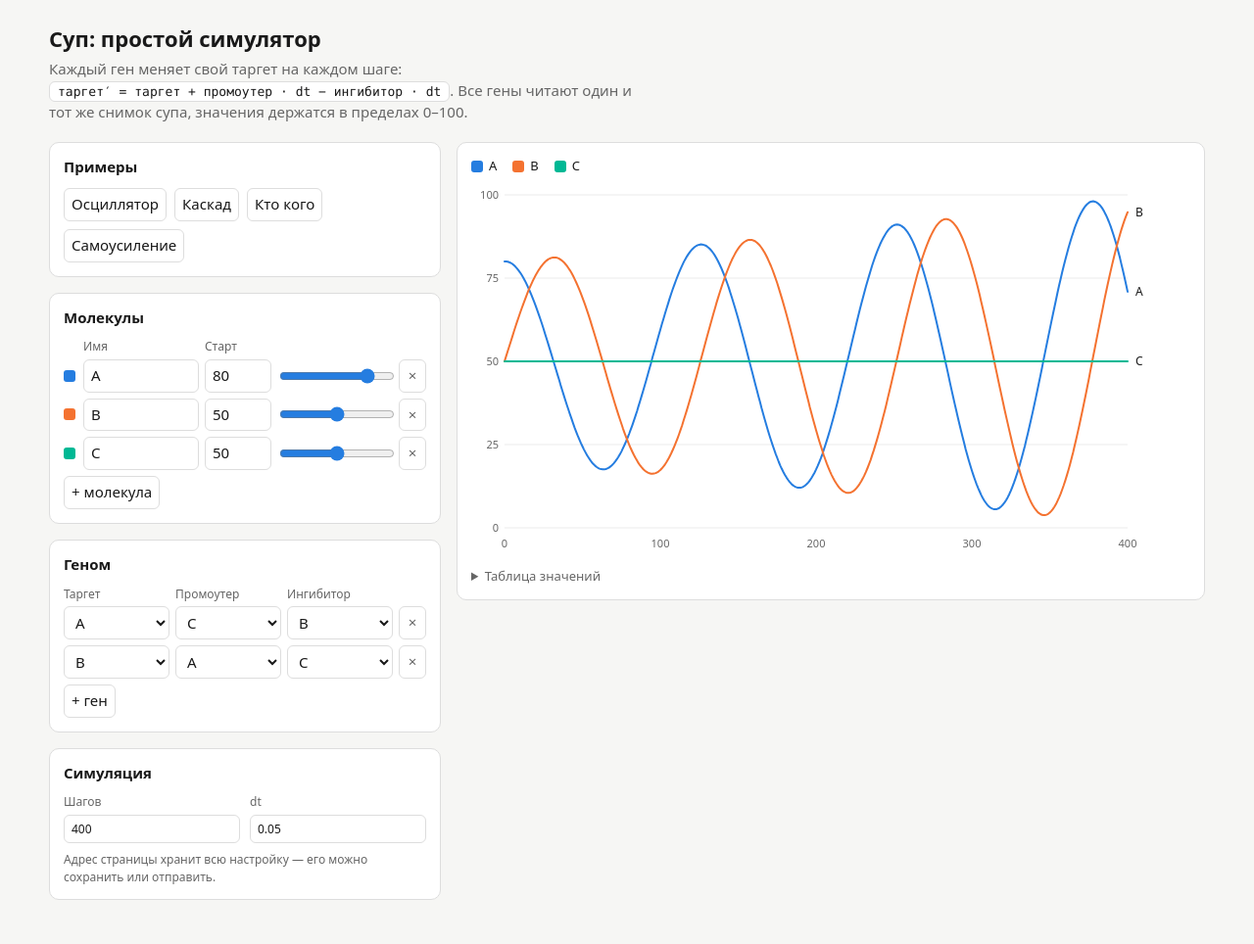
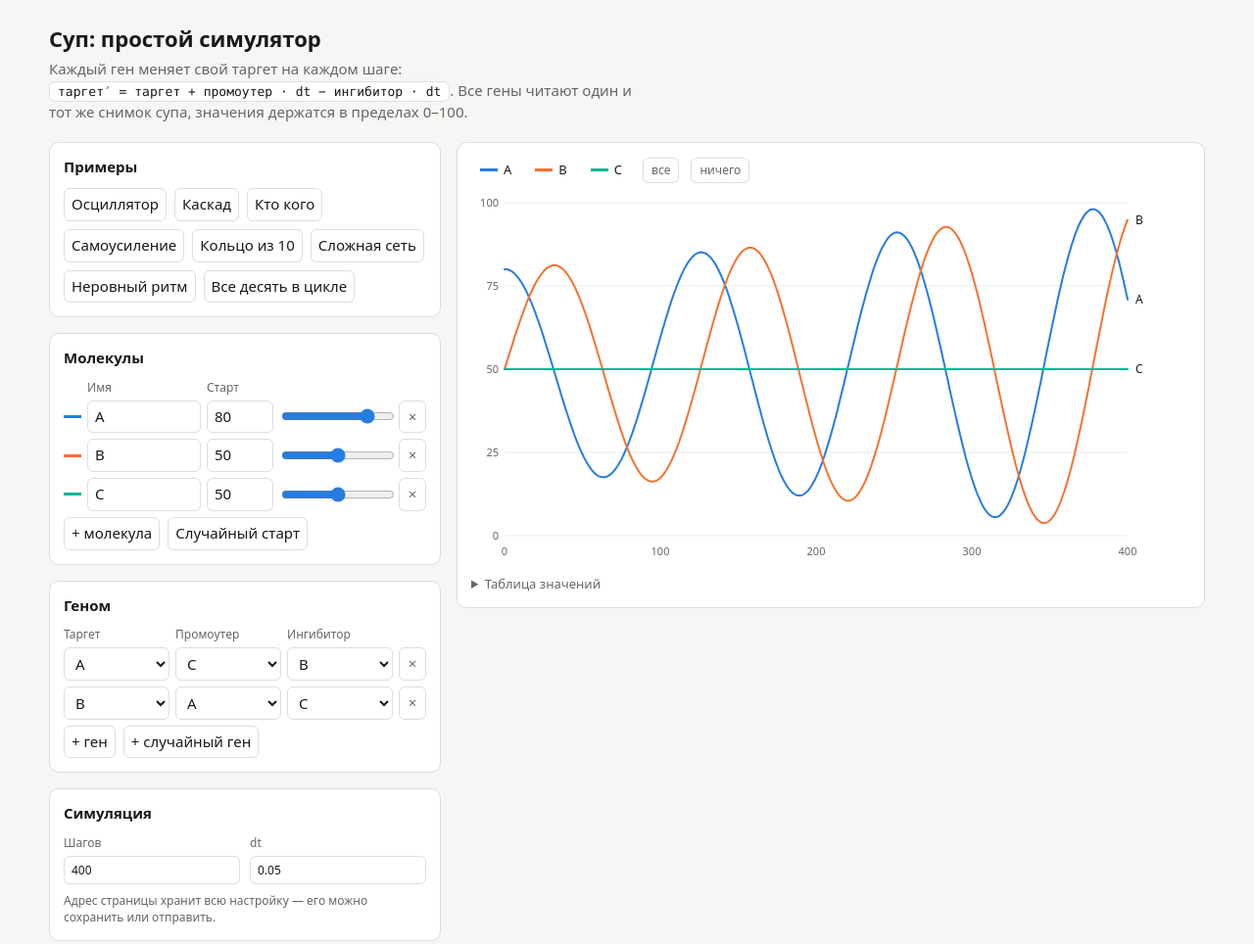
Before and after one commit to elqver/soup-sim, a plain HTML site: page index.html in a window 1280 px wide. Shown: the whole page at 98% size. Drawn offline with Linux system fonts and the light colour scheme.

Commit message:
Add 10-molecule examples, line toggles, random gene and random start
Co-Authored-By: Claude Fable 5.2 <noreply@anthropic.com>

```diff
--- a/index.html
+++ b/index.html
@@ -52,10 +52,12 @@
   .stack { display: grid; gap: 16px; }
   .presets { display: flex; flex-wrap: wrap; gap: 8px; }
   .row { display: grid; gap: 6px; align-items: center; margin-bottom: 6px; }
-  .row.molecule { grid-template-columns: 14px minmax(0, 1fr) 68px minmax(60px, 1fr) 28px; }
+  .row.molecule { grid-template-columns: 18px minmax(0, 1fr) 68px minmax(60px, 1fr) 28px; }
   .row.gene { grid-template-columns: repeat(3, minmax(0, 1fr)) 28px; }
   .row.head { color: var(--text-2); font-size: 12px; margin-bottom: 4px; }
-  .swatch { width: 12px; height: 12px; border-radius: 3px; display: inline-block; flex: none; }
+  .key { width: 18px; height: 0; border-top: 3px solid; display: inline-block; flex: none; }
+  .key.dashed { border-top-style: dashed; }
+  .actions { display: flex; flex-wrap: wrap; gap: 8px; }
   input, select, button {
     font: inherit; color: var(--text); background: var(--surface);
     border: 1px solid var(--border); border-radius: 6px; padding: 5px 7px; min-width: 0; width: 100%;
@@ -69,8 +71,10 @@
   .params { display: grid; grid-template-columns: 1fr 1fr; gap: 10px; }
   label.field { display: grid; gap: 4px; font-size: 12px; color: var(--text-2); }
   .hint { color: var(--text-2); font-size: 12px; margin: 8px 0 0; }
-  .legend { display: flex; flex-wrap: wrap; gap: 4px 16px; margin-bottom: 8px; font-size: 13px; }
-  .legend span { display: inline-flex; align-items: center; gap: 6px; }
+  .legend { display: flex; flex-wrap: wrap; align-items: center; gap: 4px 6px; margin-bottom: 8px; font-size: 13px; }
+  .legend .item { display: inline-flex; align-items: center; gap: 6px; padding: 3px 8px; border-color: transparent; }
+  .legend .item[aria-pressed=false] { opacity: .45; text-decoration: line-through; }
+  .legend .all { margin-left: 6px; padding: 3px 8px; font-size: 12px; color: var(--text-2); }
   .chart { position: relative; }
   svg { display: block; width: 100%; height: 380px; overflow: visible; }
   .axis text, .end-label { fill: var(--text-2); font-size: 11px; }
@@ -115,14 +119,20 @@
         <h2>Молекулы</h2>
         <div class="row molecule head"><span></span><span>Имя</span><span>Старт</span><span></span><span></span></div>
         <div id="molecules"></div>
-        <button id="add-molecule">+ молекула</button>
+        <div class="actions">
+          <button id="add-molecule">+ молекула</button>
+          <button id="random-start">Случайный старт</button>
+        </div>
       </section>
 
       <section class="panel">
         <h2>Геном</h2>
         <div class="row gene head"><span>Таргет</span><span>Промоутер</span><span>Ингибитор</span><span></span></div>
         <div id="genes"></div>
-        <button id="add-gene">+ ген</button>
+        <div class="actions">
+          <button id="add-gene">+ ген</button>
+          <button id="add-random-gene">+ случайный ген</button>
+        </div>
       </section>
 
       <section class="panel">
@@ -152,7 +162,9 @@
 <script src="engine.js"></script>
 <script>
 (function () {
-  const MAX_MOLECULES = 8;
+  // Eight colours; molecules 9-16 reuse them with a dashed line.
+  const COLORS = 8;
+  const MAX_MOLECULES = 16;
   const NONE = "";
 
   const PRESETS = {
@@ -176,7 +188,38 @@
       genes: [["A", "A", null], ["B", null, "A"]],
       steps: 200, dt: 0.05,
     },
+    // Each molecule is pushed up by its left neighbour and down by its right one.
+    "Кольцо из 10": network(
+      [100, 50, 50, 50, 50, 50, 50, 50, 50, 50],
+      [[0, 9, 1], [1, 0, 2], [2, 1, 3], [3, 2, 4], [4, 3, 5], [5, 4, 6], [6, 5, 7], [7, 6, 8], [8, 7, 9], [9, 8, 0]],
+      3000),
+    // The three below were found by a random search for networks that never settle.
+    "Сложная сеть": network(
+      [40, 33, 70, 31, 100, 28, 86, 35, 42, 38],
+      [[4, 9, 2], [5, 6, null], [7, null, 7], [7, 4, null], [2, 4, 1], [1, 7, 1], [7, 4, 5], [0, 8, 7],
+       [5, null, 6], [6, 4, 2], [8, 1, 0], [5, 1, 0]],
+      4000),
+    "Неровный ритм": network(
+      [76, 74, 87, 67, 9, 69, 100, 52, 79, 81],
+      [[6, null, 8], [6, 9, null], [1, null, 4], [8, null, 3], [9, 2, 9], [0, 8, 0], [4, 7, 6], [9, 8, null],
+       [8, 7, 8], [8, 8, 4], [6, 8, 5], [7, 2, 3], [9, 4, 6], [0, 7, 4], [2, 5, 6], [1, null, 9]],
+      4000),
+    "Все десять в цикле": network(
+      [98, 96, 63, 14, 98, 76, 15, 26, 86, 59],
+      [[0, 5, null], [8, 1, 9], [8, 6, 0], [3, 5, 8], [1, 7, 1], [9, 6, 9], [7, 9, 1], [2, null, 1], [4, 9, 1],
+       [7, 8, 7], [6, 2, 6], [0, 5, 3], [8, 7, null], [2, 6, 2], [1, 4, 0], [2, 0, 5], [5, 7, 5]],
+      4000),
   };
+
+  // A preset given as start values and [target, promoter, inhibitor] indexes.
+  function network(start, genes, steps) {
+    const name = (i) => (i === null ? null : "ABCDEFGHIJKLMNOP"[i]);
+    return {
+      molecules: start.map((value, i) => [name(i), value]),
+      genes: genes.map((gene) => gene.map(name)),
+      steps, dt: 0.05,
+    };
+  }
 
   let nextId = 1;
   let state;
@@ -185,7 +228,11 @@
   const $ = (id) => document.getElementById(id);
   const escapeHtml = (text) =>
     String(text).replace(/[&<>"]/g, (c) => ({ "&": "&amp;", "<": "&lt;", ">": "&gt;", '"': "&quot;" }[c]));
-  const color = (molecule) => `var(--s${molecule.slot + 1})`;
+  const color = (molecule) => `var(--s${(molecule.slot % COLORS) + 1})`;
+  const dashed = (molecule) => molecule.slot >= COLORS;
+  const key = (molecule) =>
+    `<i class="key${dashed(molecule) ? " dashed" : ""}" style="border-color:${color(molecule)}"></i>`;
+  const visible = () => state.molecules.map((m, i) => ({ m, i })).filter(({ m }) => !m.hidden);
   const format = (value) => value.toFixed(1);
 
   function freeSlot() {
@@ -236,7 +283,7 @@
   function renderMolecules() {
     $("molecules").innerHTML = state.molecules.map((m) => `
       <div class="row molecule" data-id="${m.id}">
-        <span class="swatch" style="background:${color(m)}"></span>
+        ${key(m)}
         <input data-field="name" value="${escapeHtml(m.name)}" maxlength="12" aria-label="Имя молекулы">
         <input data-field="value" type="number" min="0" max="100" step="1" value="${m.value}" aria-label="Стартовое значение">
         <input data-field="slider" type="range" min="0" max="100" step="1" value="${m.value}" aria-label="Стартовое значение">
@@ -260,6 +307,7 @@
         <button class="remove" data-action="remove" title="Удалить" aria-label="Удалить ген">×</button>
       </div>`).join("");
     $("add-gene").disabled = state.molecules.length === 0;
+    $("add-random-gene").disabled = state.molecules.length === 0;
   }
 
   function run() {
@@ -312,17 +360,19 @@
 
     // At most about two points per pixel are drawn.
     const stride = Math.max(1, Math.ceil(steps / (plotWidth * 2)));
-    state.molecules.forEach((m, i) => {
+    const shown = visible();
+    for (const { m, i } of shown) {
       const points = [];
       for (let t = 0; t <= steps; t += stride) points.push(`${x(t).toFixed(1)},${y(series[i][t]).toFixed(1)}`);
       if (steps % stride) points.push(`${x(steps).toFixed(1)},${y(series[i][steps]).toFixed(1)}`);
-      html += `<polyline class="series" stroke="${color(m)}" points="${points.join(" ")}"/>`;
-    });
+      const dash = dashed(m) ? ' stroke-dasharray="7 5"' : "";
+      html += `<polyline class="series" stroke="${color(m)}"${dash} points="${points.join(" ")}"/>`;
+    }
 
     // Name each line at its right end when there are few enough to read.
-    if (state.molecules.length <= 4) {
-      const labels = state.molecules
-        .map((m, i) => ({ name: m.name, y: y(series[i][steps]) }))
+    if (shown.length <= 4) {
+      const labels = shown
+        .map(({ m, i }) => ({ name: m.name, y: y(series[i][steps]) }))
         .sort((a, b) => a.y - b.y);
       for (let i = 1; i < labels.length; i++) labels[i].y = Math.max(labels[i].y, labels[i - 1].y + 14);
       const overflow = labels.length ? labels[labels.length - 1].y - (MARGIN.top + plotHeight) : 0;
@@ -335,13 +385,19 @@
     html += '<g id="hover"></g>';
     svg.innerHTML = html;
 
-    $("legend").innerHTML = state.molecules
-      .map((m) => `<span><i class="swatch" style="background:${color(m)}"></i>${escapeHtml(m.name)}</span>`).join("");
+    // The legend doubles as the show/hide switch for each line.
+    $("legend").innerHTML = state.molecules.map((m) =>
+      `<button class="item" data-id="${m.id}" aria-pressed="${!m.hidden}" title="Показать или скрыть">` +
+      `${key(m)}${escapeHtml(m.name)}</button>`).join("") +
+      (state.molecules.length > 1
+        ? '<button class="all" data-all="show">все</button><button class="all" data-all="hide">ничего</button>'
+        : "");
     $("tooltip").style.display = "none";
   }
 
   function hover(event) {
-    if (!geometry || !state.molecules.length) return;
+    const shown = visible();
+    if (!geometry || !shown.length) return;
     const svg = $("plot");
     const bounds = svg.getBoundingClientRect();
     const fraction = (event.clientX - bounds.left - MARGIN.left) / geometry.plotWidth;
@@ -349,14 +405,14 @@
     const px = geometry.x(t);
 
     let marks = `<line class="crosshair" x1="${px}" x2="${px}" y1="${MARGIN.top}" y2="${geometry.y(0)}"/>`;
-    state.molecules.forEach((m, i) => {
+    for (const { m, i } of shown) {
       marks += `<circle class="dot" cx="${px}" cy="${geometry.y(series[i][t])}" r="4.5" fill="${color(m)}"/>`;
-    });
+    }
     svg.querySelector("#hover").innerHTML = marks;
 
     const tooltip = $("tooltip");
-    tooltip.innerHTML = `<div class="title">Шаг ${t}</div>` + state.molecules.map((m, i) =>
-      `<div class="line"><i class="swatch" style="background:${color(m)}"></i>${escapeHtml(m.name)}` +
+    tooltip.innerHTML = `<div class="title">Шаг ${t}</div>` + shown.map(({ m, i }) =>
+      `<div class="line">${key(m)}${escapeHtml(m.name)}` +
       `<span class="value">${format(series[i][t])}</span></div>`).join("");
     tooltip.style.display = "block";
     const left = px + 14 + tooltip.offsetWidth > geometry.width ? px - 14 - tooltip.offsetWidth : px + 14;
@@ -432,6 +488,25 @@
     renderAll();
   });
 
+  $("random-start").addEventListener("click", () => {
+    for (const molecule of state.molecules) molecule.value = Math.floor(Math.random() * 101);
+    renderMolecules();
+    run();
+  });
+
+  $("legend").addEventListener("click", (event) => {
+    const button = event.target.closest("button");
+    if (!button) return;
+    if (button.dataset.all) {
+      for (const molecule of state.molecules) molecule.hidden = button.dataset.all === "hide";
+    } else {
+      const molecule = state.molecules.find((m) => m.id === Number(button.dataset.id));
+      molecule.hidden = !molecule.hidden;
+    }
+    save();
+    draw();
+  });
+
   $("genes").addEventListener("change", (event) => {
     const gene = state.genes[Number(event.target.closest(".row").dataset.index)];
     gene[event.target.dataset.field] = event.target.value === NONE ? NONE : Number(event.target.value);
@@ -451,6 +526,24 @@
     run();
   });
 
+  // A random target, and a promoter and an inhibitor that differ, each
+  // sometimes left empty.
+  $("add-random-gene").addEventListener("click", () => {
+    const ids = state.molecules.map((m) => m.id);
+    const pick = () => ids[Math.floor(Math.random() * ids.length)];
+    const maybe = () => (Math.random() < 0.15 ? NONE : pick());
+    let promoter = maybe();
+    let inhibitor = maybe();
+    while (promoter === inhibitor) {
+      if (ids.length < 2) { inhibitor = NONE; promoter = pick(); break; }
+      promoter = pick();
+      inhibitor = maybe();
+    }
+    state.genes.push({ target: pick(), promoter, inhibitor });
+    renderGenes();
+    run();
+  });
+
   $("steps").addEventListener("input", (event) => { state.steps = event.target.value; run(); });
   $("dt").addEventListener("input", (event) => { state.dt = event.target.value; run(); });
 
```
